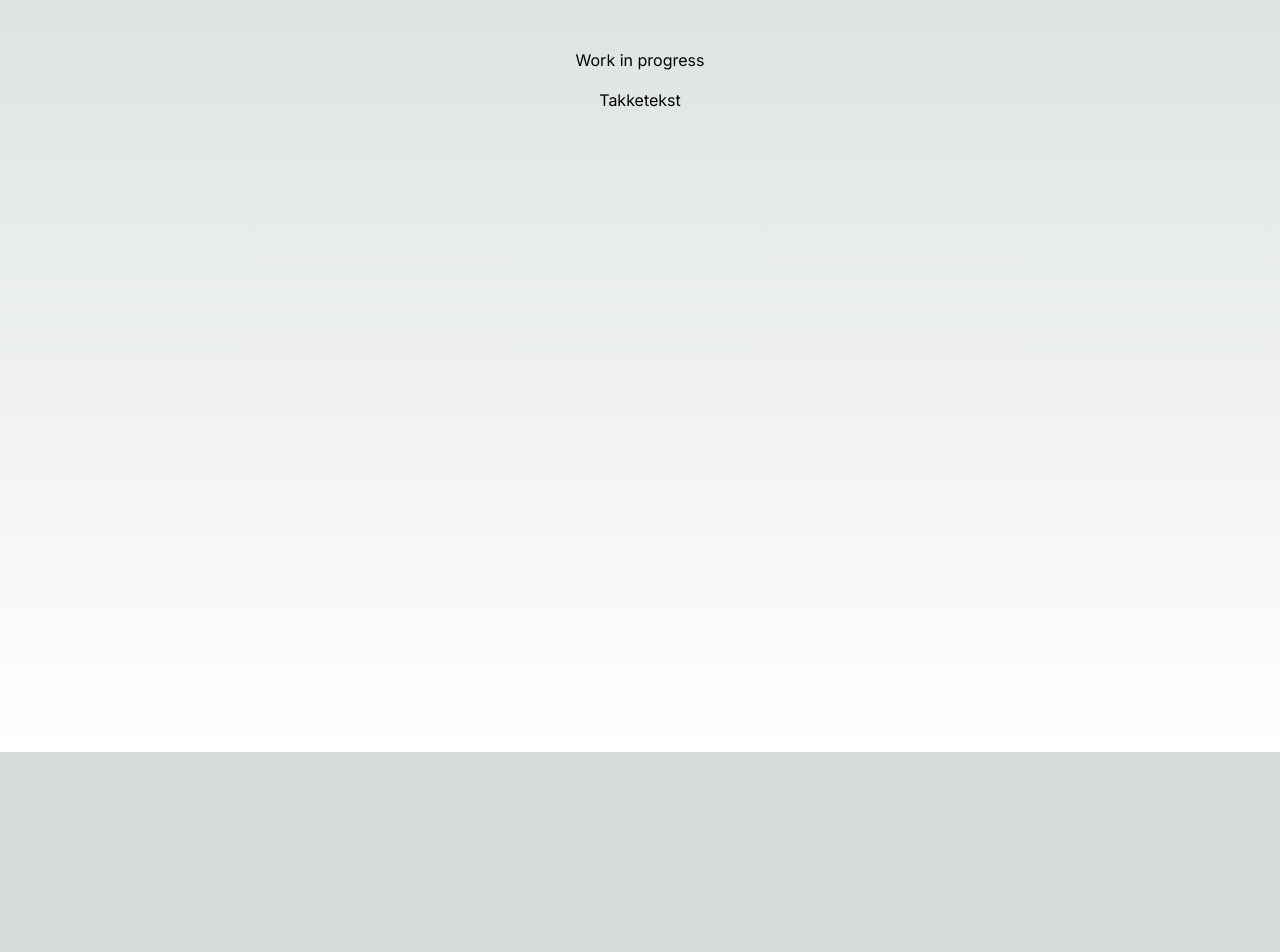
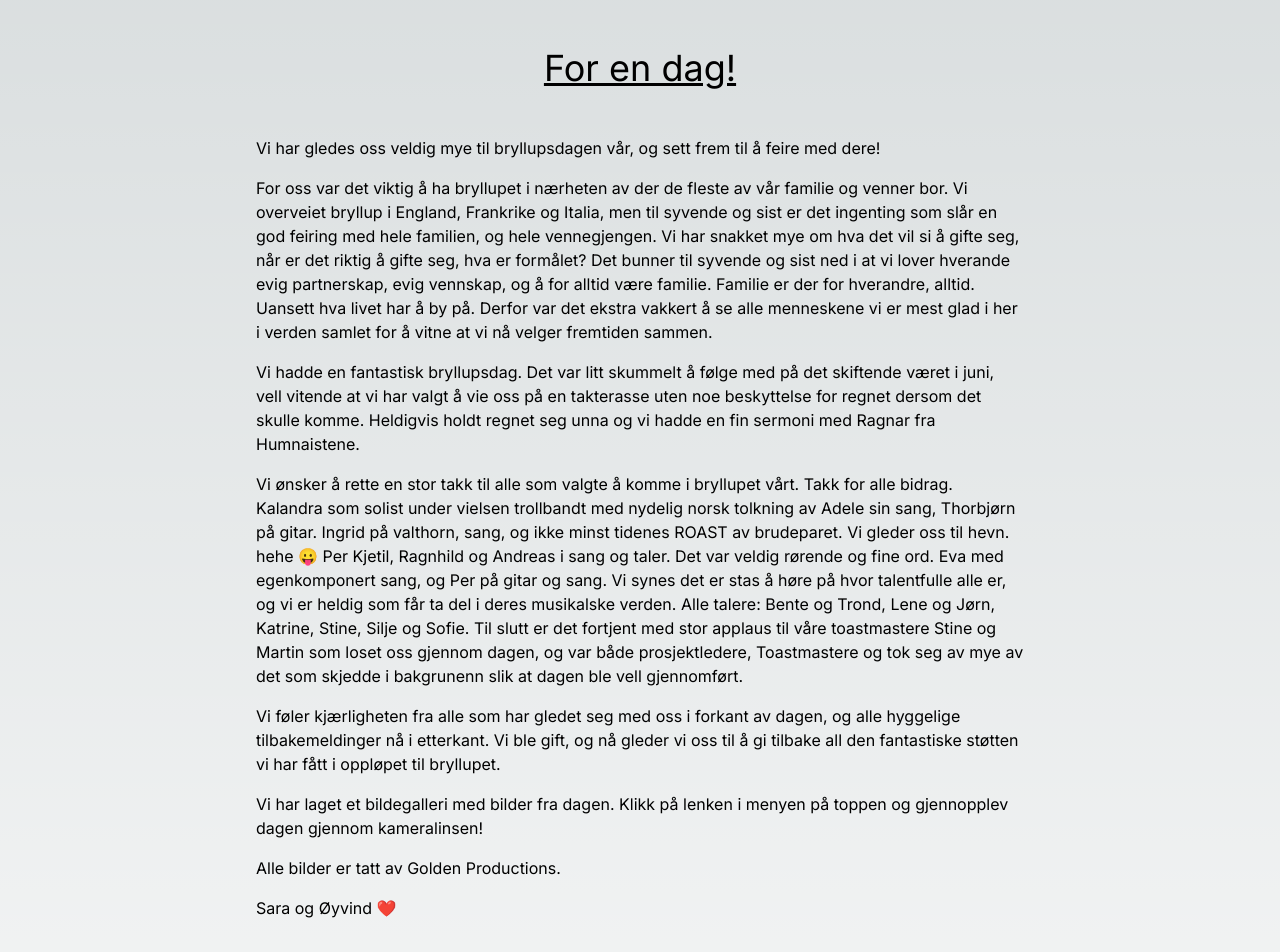
Before and after one commit to aukoyy/saraogoyvind, a Next.js app: page / in a window 1280 px wide. Shown: the part 200-1152 px from the top of the page. Before the commit the page ends 952 px from the top, so only its background shows below. Built offline with nearby package versions, Linux system fonts and the light colour scheme.

Commit message:
Legg til tekst

```diff
--- a/src/app/page.tsx
+++ b/src/app/page.tsx
@@ -1,23 +1,26 @@
 import Image from "next/image";
 import Link from "next/link";
+import { thankYouParagraphs } from "./takketekst";
 
 export default function Home() {
   return (
-    <main className="min-h-screen mt-12 mx-8 flex justify-center">
-      <div className="mt-12 md:mt-24 text-center">
-
-        <h1>Work in progress</h1>
-        <p className="mt-4">Takketekst</p>
-
-        {/* <Image
-          className="relative dark:drop-shadow-[0_0_0.3rem_#ffffff70]"
-          src="/images/bryllup-preview.jpg"
+    <main className="min-h-screen md:my-12 mx-4 flex justify-center">
+      <div className="mt-12 md:mt-24 max-w-screen-md space-y-12">
+        <h1 className="text-4xl underline text-center">For en dag!</h1>
+        <div>
+          {thankYouParagraphs.map((paragraph, index) => (
+            <p key={index} className="mt-4">
+              {paragraph}
+            </p>
+          ))}
+        </div>
+        <Image
+          src="/images/instaeksport-31.jpg"
           alt="Next.js Logo"
           width={1920}
           height={1080}
-          // sizes="(max-width: 768px) 100vw, 33vw"
           priority
-        /> */}
+        />
       </div>
 
 
--- /dev/null
+++ b/src/app/takketekst.ts
@@ -0,0 +1,10 @@
+export const thankYouParagraphs = [
+  'Vi har gledes oss veldig mye til bryllupsdagen vår, og sett frem til å feire med dere!',
+  'For oss var det viktig å ha bryllupet i nærheten av der de fleste av vår familie og venner bor. Vi overveiet bryllup i England, Frankrike og Italia, men til syvende og sist er det ingenting som slår en god feiring med hele familien, og hele vennegjengen. Vi har snakket mye om hva det vil si å gifte seg, når er det riktig å gifte seg, hva er formålet? Det bunner til syvende og sist ned i at vi lover hverande evig partnerskap, evig vennskap, og å for alltid være familie. Familie er der for hverandre, alltid. Uansett hva livet har å by på. Derfor var det ekstra vakkert å se alle menneskene vi er mest glad i her i verden samlet for å vitne at vi nå velger fremtiden sammen.',
+  'Vi hadde en fantastisk bryllupsdag. Det var litt skummelt å følge med på det skiftende været i juni, vell vitende at vi har valgt å vie oss på en takterasse uten noe beskyttelse for regnet dersom det skulle komme. Heldigvis holdt regnet seg unna og vi hadde en fin sermoni med Ragnar fra Humnaistene.',
+  'Vi ønsker å rette en stor takk til alle som valgte å komme i bryllupet vårt. Takk for alle bidrag. Kalandra som solist under vielsen trollbandt med nydelig norsk tolkning av Adele sin sang, Thorbjørn på gitar. Ingrid på valthorn, sang, og ikke minst tidenes ROAST av brudeparet. Vi gleder oss til hevn. hehe 😛 Per Kjetil, Ragnhild og Andreas i sang og taler. Det var veldig rørende og fine ord. Eva med egenkomponert sang, og Per på gitar og sang. Vi synes det er stas å høre på hvor talentfulle alle er, og vi er heldig som får ta del i deres musikalske verden. Alle talere: Bente og Trond, Lene og Jørn, Katrine, Stine, Silje og Sofie. Til slutt er det fortjent med stor applaus til våre toastmastere Stine og Martin som loset oss gjennom dagen, og var både prosjektledere, Toastmastere og tok seg av mye av det som skjedde i bakgrunenn slik at dagen ble vell gjennomført.',
+  'Vi føler kjærligheten fra alle som har gledet seg med oss i forkant av dagen, og alle hyggelige tilbakemeldinger nå i etterkant. Vi ble gift, og nå gleder vi oss til å gi tilbake all den fantastiske støtten vi har fått i oppløpet til bryllupet.',
+  'Vi har laget et bildegalleri med bilder fra dagen. Klikk på lenken i menyen på toppen og gjennopplev dagen gjennom kameralinsen!',
+  'Alle bilder er tatt av Golden Productions.',
+  'Sara og Øyvind ❤️',
+]
```
